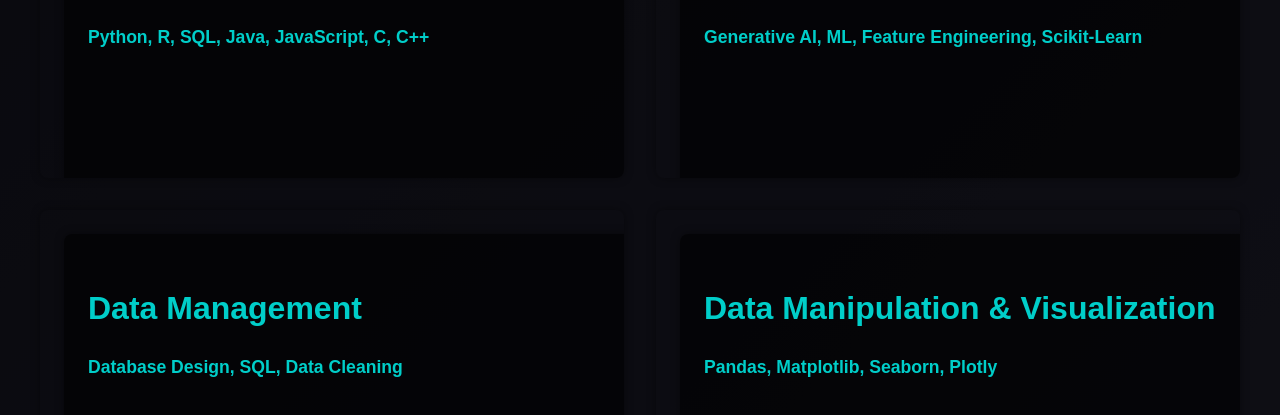
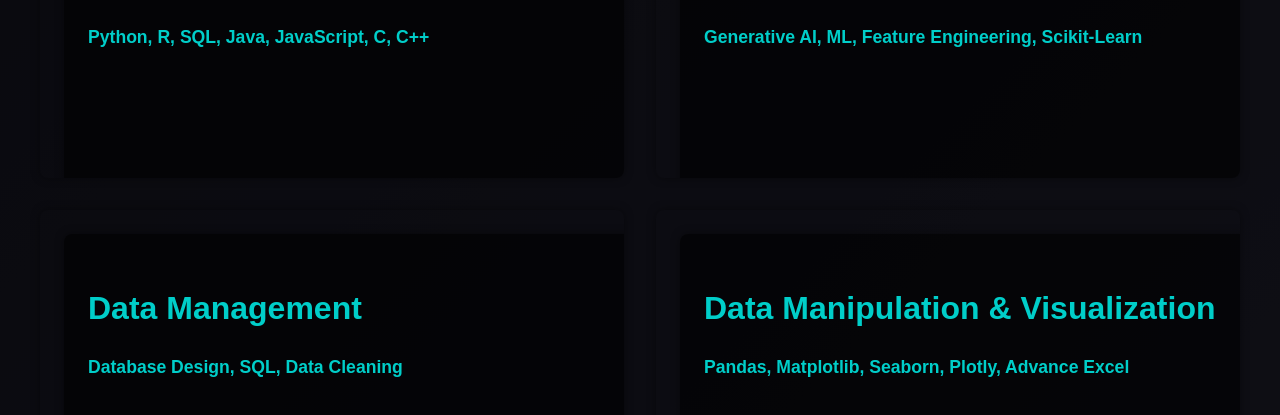
Before and after one commit to Maha-Jr10/Johns-website, a plain HTML site: page skills.html in a window 1280 px wide. Shown: the part 479-894 px from the top of the page. Drawn offline with Linux system fonts and the light colour scheme.

Commit message:
Update skills.html

```diff
--- a/skills.html
+++ b/skills.html
@@ -550,7 +550,7 @@
                         <div class="card-inner">
                             <div class="card-front">
                                 <h2>Data Manipulation & Visualization</h2>
-                                <p><strong>Pandas, Matplotlib, Seaborn, Plotly</strong></p>
+                                <p><strong>Pandas, Matplotlib, Seaborn, Plotly, Advance Excel</strong></p>
                             </div>
                             <div class="card-back">
                                 <h3>Data Visualization</h3>
```
